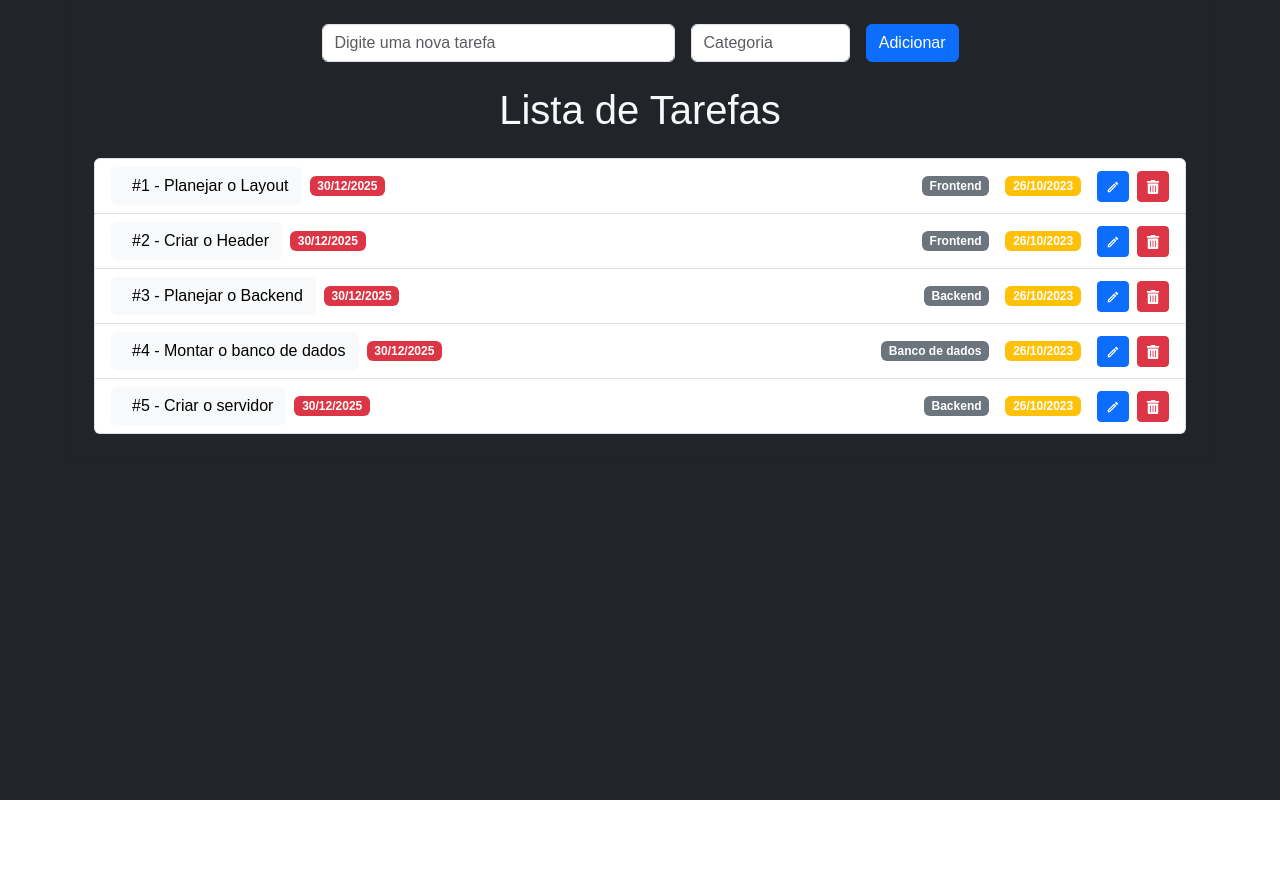
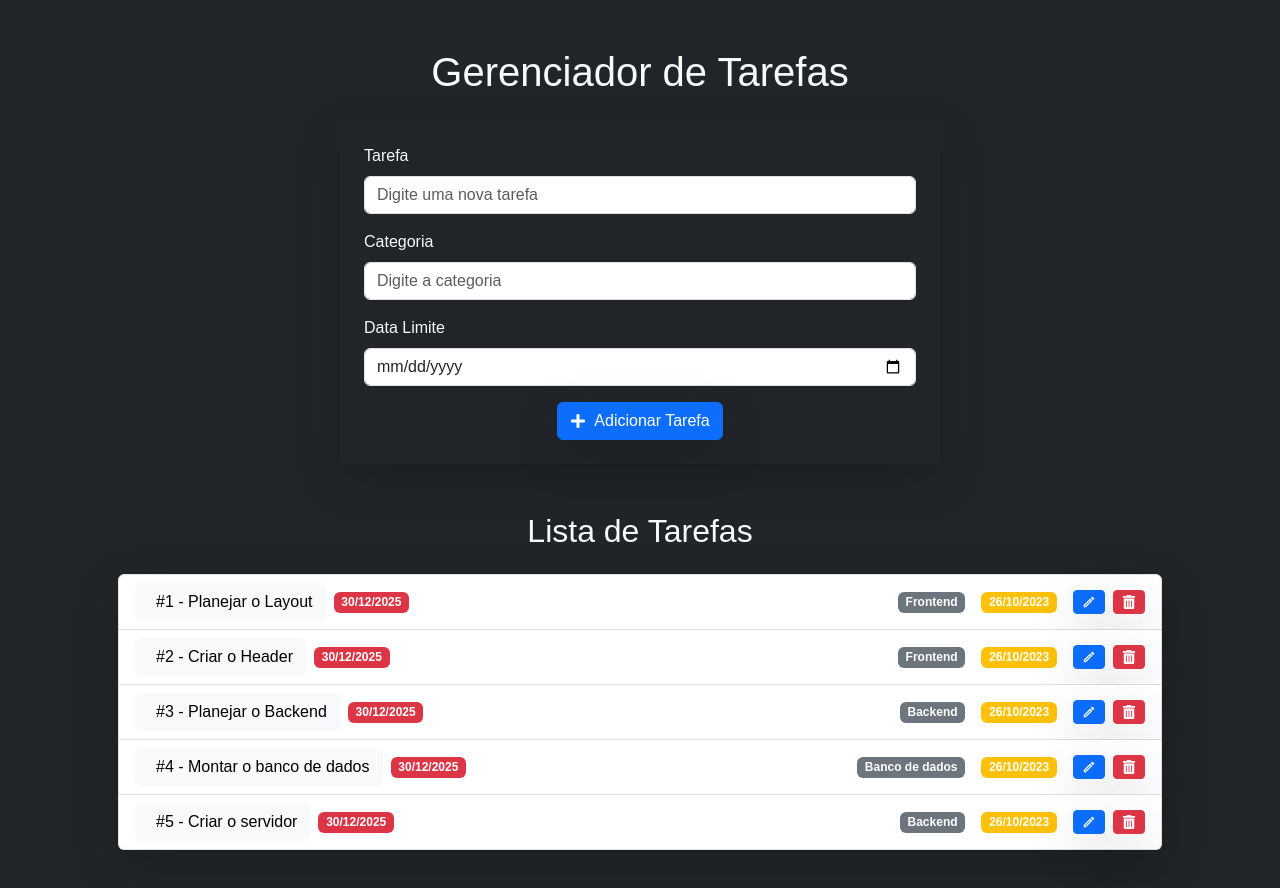
Before and after one commit to C0nanT/lista-de-tarefas, a Next.js app: page / in a window 1280 px wide. Shown: the top 888 px of the page. Before the commit the page ends 800 px from the top, so only its background shows below. Built offline with nearby package versions, Linux system fonts and the light colour scheme.

Commit message:
feat: mexendo algumas coisas

```diff
--- a/src/app/page.js
+++ b/src/app/page.js
@@ -4,6 +4,7 @@ import { useState, useEffect } from "react";
 import ToDo from "../components/todo";
 import { getToDos } from "../services/getToDos";
 import "bootstrap/dist/css/bootstrap.min.css";
+import { FaPlus } from "react-icons/fa";
 
 export default function Dashboard() {
     const [todos, setTodos] = useState([
@@ -37,31 +38,50 @@ export default function Dashboard() {
         setTodos((prevTodos) => prevTodos.map((todo) => (todo.id === id ? { ...todo, done: !todo.done } : todo)));
     };
     return (
-        <div className="bg-dark" style={{ minHeight: "100vh" }}>
-            <main className="container bg-dark text-light p-4 rounded shadow-sm">
+        <div className="bg-dark text-light" style={{ minHeight: "100vh" }}>
+            <main className="container text-light p-5 rounded">
+                <h1 className="text-center mb-4">Gerenciador de Tarefas</h1>
                 <div className="d-flex justify-content-center">
-                    {/* formulário para adicionar tarefas */}
                     <form
-                        className="d-flex mb-4 mt-20 gap-3 col-7"
+                        className="w-100 p-4 bg-dark text-light rounded shadow-lg"
+                        style={{ maxWidth: "600px" }}
                         onSubmit={(event) => {
                             event.preventDefault();
                             const formData = new FormData(event.target);
                             console.log("Nova tarefa:", formData.get("task"));
                             console.log("Categoria:", formData.get("category"));
+                            console.log("Data Limite:", formData.get("limit"));
                         }}
                     >
-                        <input type="text" name="task" className="form-control" placeholder="Digite uma nova tarefa" />
-                        <div className="col-3">
-                            <input type="text" name="category" className="form-control" placeholder="Categoria" />
+                        <div className="mb-3">
+                            <label htmlFor="task" className="form-label">
+                                Tarefa
+                            </label>
+                            <input type="text" name="task" id="task" className="form-control" placeholder="Digite uma nova tarefa" required />
                         </div>
-                        <button type="submit" className="btn btn-primary">
-                            Adicionar
-                        </button>
+                        <div className="mb-3">
+                            <label htmlFor="category" className="form-label">
+                                Categoria
+                            </label>
+                            <input type="text" name="category" id="category" className="form-control" placeholder="Digite a categoria" required />
+                        </div>
+                        <div className="mb-3">
+                            <label htmlFor="limit" className="form-label">
+                                Data Limite
+                            </label>
+                            <input type="date" name="limit" id="limit" className="form-control" required />
+                        </div>
+                        <div className="d-flex justify-content-center align-items-center">
+                            <button type="submit" className="btn btn-primary d-flex justify-content-center align-items-center shadow-lg">
+                                <FaPlus className="me-2 " />
+                                Adicionar Tarefa
+                            </button>
+                        </div>
                     </form>
                 </div>
-                <div>
-                    <h1 className="text-center mb-4">Lista de Tarefas</h1>
-                    <ul className="list-group">
+                <div className="mt-5">
+                    <h2 className="text-center mb-4">Lista de Tarefas</h2>
+                    <ul className="list-group shadow-lg">
                         {todos.map((todo) => (
                             <ToDo todo={todo} key={todo.id} onToggle={handleToggle} />
                         ))}
--- a/src/components/todo.js
+++ b/src/components/todo.js
@@ -1,7 +1,6 @@
-import { FaCheck, FaTrashAlt, FaEdit } from "react-icons/fa";
+import { FaCheck, FaTrashAlt } from "react-icons/fa";
 import { MdOutlineEdit } from "react-icons/md";
 import { useEffect } from "react";
-import $ from "jquery";
 
 export default function ToDo({ todo, onToggle, onDelete, onEdit }) {
     const handleCheckboxChange = () => {
@@ -20,10 +19,10 @@ export default function ToDo({ todo, onToggle, onDelete, onEdit }) {
 
     return (
         <li id={`todo-${todo.id}`} key={todo.id} className="list-group-item d-flex justify-content-between align-items-center">
-            <div className="d-flex align-items-center">
-                <button className="btn btn-light d-flex align-items-center" onClick={handleCheckboxChange}>
-                    <input type="checkbox" id={`todo-${todo.id}`} checked={todo.done} onChange={handleCheckboxChange} className="form-check-input me-2 d-none" />
-                    <span>{todo.done && <FaCheck className="text-success" />}</span>
+            <div className="d-flex align-items-center justify-content-center">
+                <button className="btn btn-light d-flex align-items-center justify-content-start" onClick={handleCheckboxChange}>
+                    <input type="checkbox" id={`todo-${todo.id}`} checked={todo.done} onChange={handleCheckboxChange} className="form-check-input d-none" />
+                    {todo.done && <FaCheck className="text-success" />}
                     <label htmlFor={`todo-${todo.id}`} className={`ms-2 ${todo.done ? "text-decoration-line-through text-secondary" : "fw-medium"}`} style={{ cursor: "pointer" }}>
                         #{todo.id} - {todo.text}
                     </label>
@@ -36,10 +35,10 @@ export default function ToDo({ todo, onToggle, onDelete, onEdit }) {
                 <span className="badge bg-secondary text-white me-3">{todo.category}</span>
                 <span className="badge bg-warning text-white me-3">{todo.createdAt}</span>
 
-                <button onClick={handleEdit} className="btn btn-sm btn-primary me-2 text-white">
+                <button onClick={handleEdit} className="shadow-lg btn btn-sm btn-primary me-2 text-white d-flex align-items-center justify-content-center ">
                     <MdOutlineEdit />
                 </button>
-                <button onClick={handleDelete} className="btn btn-sm btn-danger text-white">
+                <button onClick={handleDelete} className="shadow-lg btn btn-sm btn-danger text-white d-flex align-items-center justify-content-center">
                     <FaTrashAlt />
                 </button>
             </div>
```
